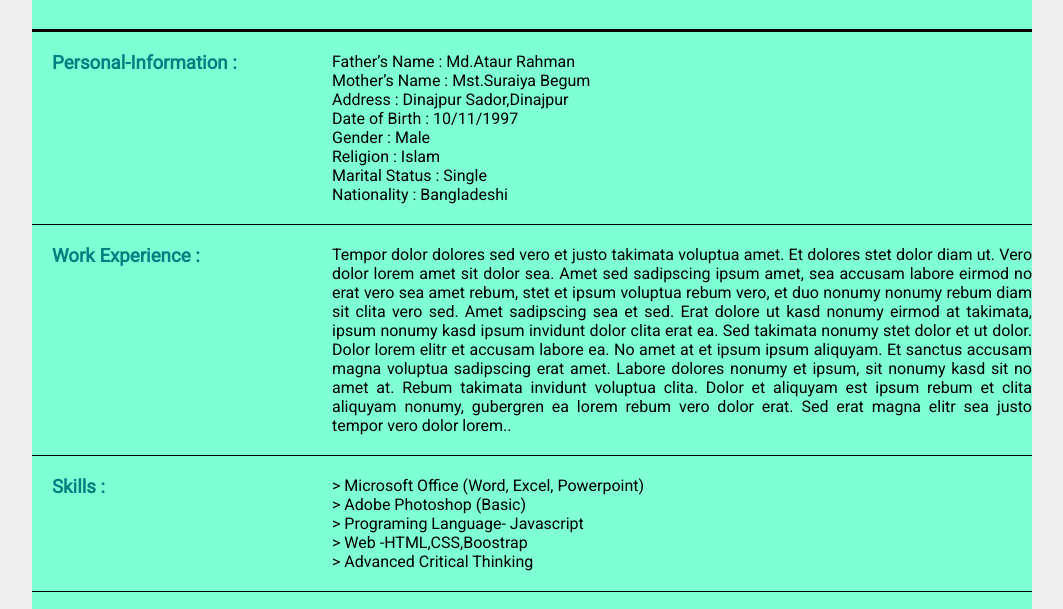
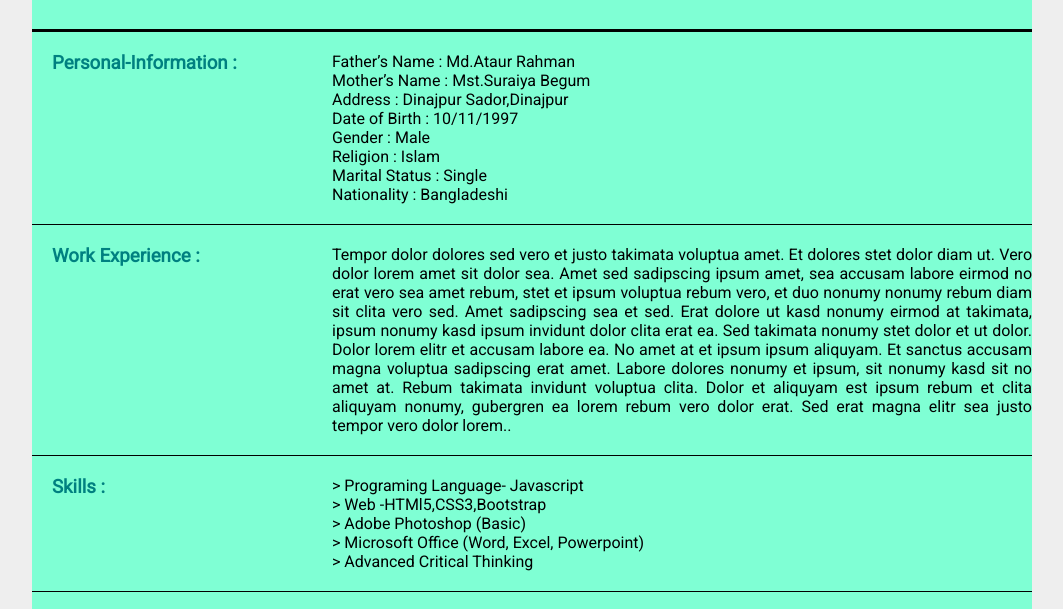
Before and after one commit to AbdusSobur131/projectCV, a plain HTML site: page index.html in a window 1280 px wide. Shown: the part 169-778 px from the top of the page, without its empty margins (108-1171 px from the left). Drawn offline with Linux system fonts and the light colour scheme.

Commit message:
Update index.html

```diff
--- a/index.html
+++ b/index.html
@@ -81,16 +81,15 @@
 
                     </div>
                     <div class="div-right">
-                        > Microsoft Office (Word, Excel, Powerpoint)
+                        > Programing Language- Javascript
+                        <br>
+                        > Web -HTMl5,CSS3,Bootstrap
                         <br>
                         > Adobe Photoshop (Basic)
                         <br>
-                        > Programing Language- Javascript
-                        <br>
-                        > Web -HTML,CSS,Boostrap
+                        > Microsoft Office (Word, Excel, Powerpoint)
                         <br>
                         > Advanced Critical Thinking
-
 
                     </div>
 
```
